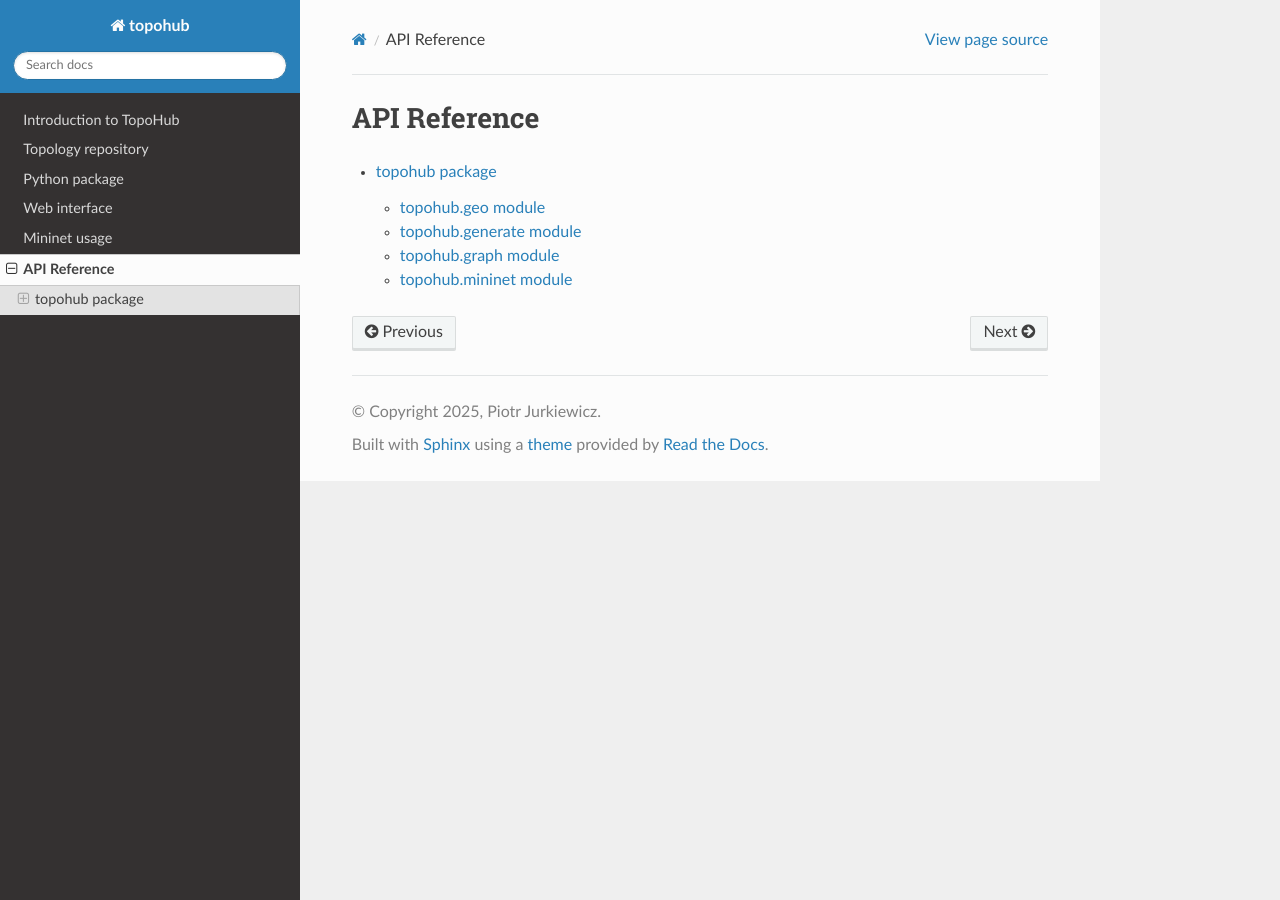
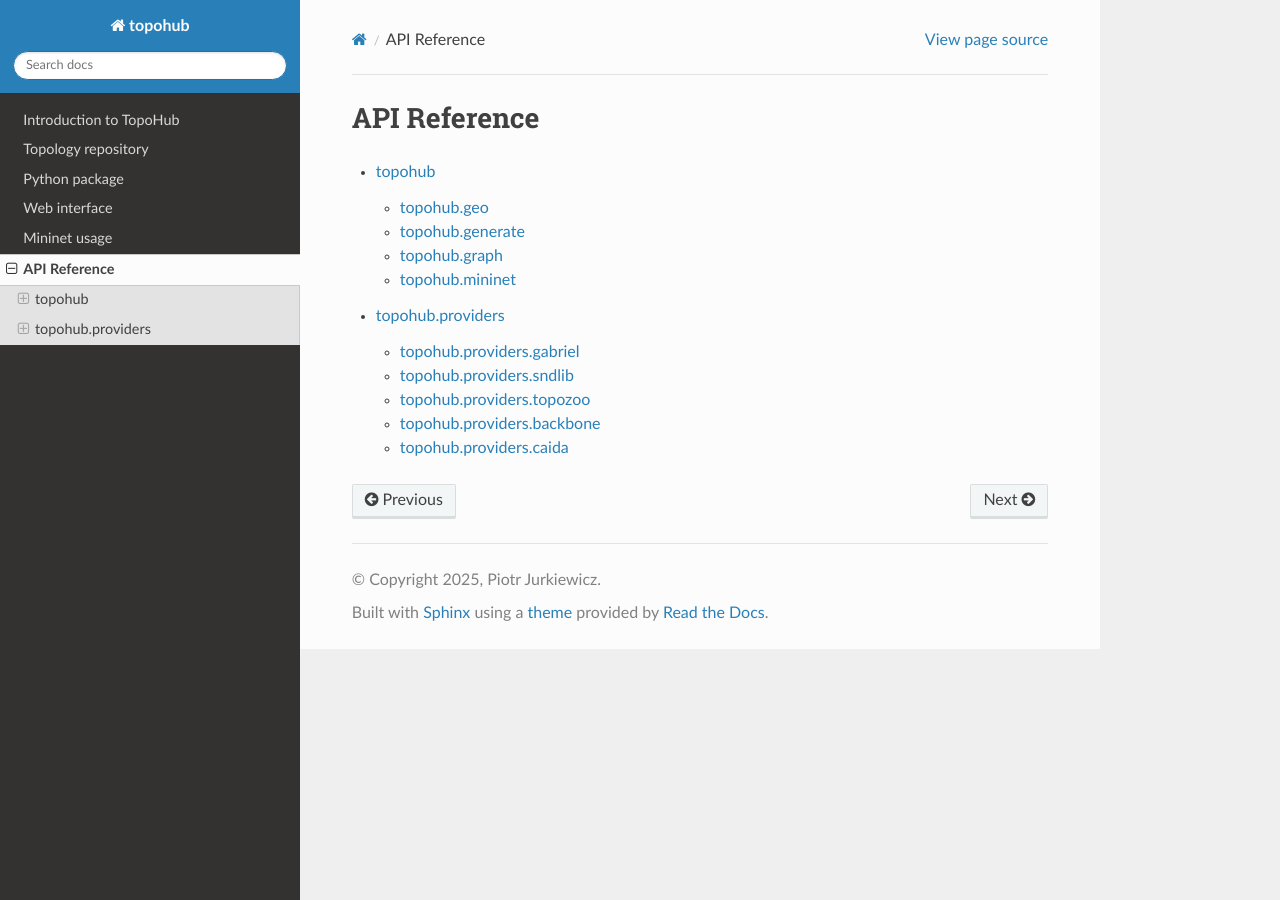
Before and after one commit to piotrjurkiewicz/topohub, a Sphinx documentation site: the page built from docs/api.rst, in a window 1280 px wide. Built offline with Sphinx 7.4.7 and the Read the Docs theme 3.1.0, drawn with Linux system fonts in a browser that asks for light colours.

Commit message:
Add providers package API documentation

```diff
--- a/docs/api.rst
+++ b/docs/api.rst
@@ -5,3 +5,4 @@ API Reference
    :maxdepth: 2
 
    topohub
+   providers
--- a/docs/package.rst
+++ b/docs/package.rst
@@ -7,6 +7,14 @@ The Python package consists of a top-level helper function `topohub.get()` and t
 - ``topohub.generate``
 - ``topohub.graph``
 - ``topohub.mininet``
+
+Additionally, the ``topohub.providers`` package contains topology generator classes for multiple data sources and models:
+
+- ``topohub.providers.gabriel`` — synthetic Gabriel graph generator
+- ``topohub.providers.sndlib`` — SNDlib topologies downloader/converter
+- ``topohub.providers.topozoo`` — Internet Topology Zoo downloader/converter
+- ``topohub.providers.backbone`` — synthetic backbone generator
+- ``topohub.providers.caida`` — CAIDA Ark ASN graphs processor
 
 The helper function can be used to obtain topologies dicts from JSON files stored in the repository and create NetworkX graph objects basing on them:
 
--- /dev/null
+++ b/docs/providers.rst
@@ -0,0 +1,45 @@
+topohub.providers
+=================
+
+The providers package contains topology generators for multiple data sources
+and synthetic models.
+
+topohub.providers.gabriel
+-------------------------
+
+.. automodule:: topohub.providers.gabriel
+   :members:
+   :undoc-members:
+   :show-inheritance:
+
+topohub.providers.sndlib
+------------------------
+
+.. automodule:: topohub.providers.sndlib
+   :members:
+   :undoc-members:
+   :show-inheritance:
+
+topohub.providers.topozoo
+-------------------------
+
+.. automodule:: topohub.providers.topozoo
+   :members:
+   :undoc-members:
+   :show-inheritance:
+
+topohub.providers.backbone
+--------------------------
+
+.. automodule:: topohub.providers.backbone
+   :members:
+   :undoc-members:
+   :show-inheritance:
+
+topohub.providers.caida
+-----------------------
+
+.. automodule:: topohub.providers.caida
+   :members:
+   :undoc-members:
+   :show-inheritance:
--- a/docs/topohub.rst
+++ b/docs/topohub.rst
@@ -1,32 +1,32 @@
-topohub package
-===============
+topohub
+=======
 
 .. automodule:: topohub
    :members:
 
-topohub.geo module
------------------------
+topohub.geo
+-----------
 
 .. automodule:: topohub.geo
    :members:
    :show-inheritance:
 
-topohub.generate module
------------------------
+topohub.generate
+----------------
 
 .. automodule:: topohub.generate
    :members:
    :show-inheritance:
 
-topohub.graph module
----------------------------
+topohub.graph
+-------------
 
 .. automodule:: topohub.graph
    :members:
    :show-inheritance:
 
-topohub.mininet module
------------------------
+topohub.mininet
+---------------
 
 .. automodule:: topohub.mininet
    :members:
```
